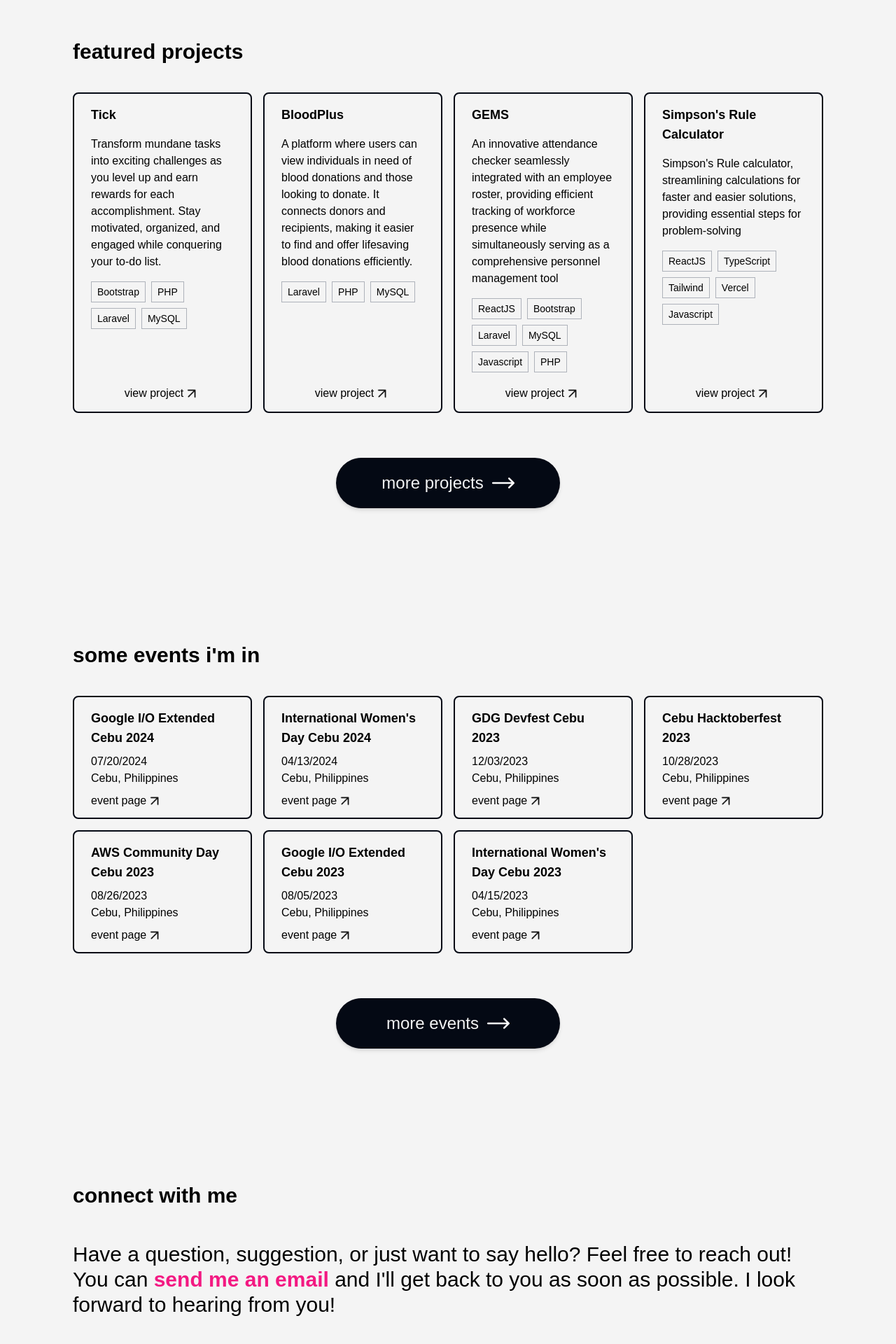
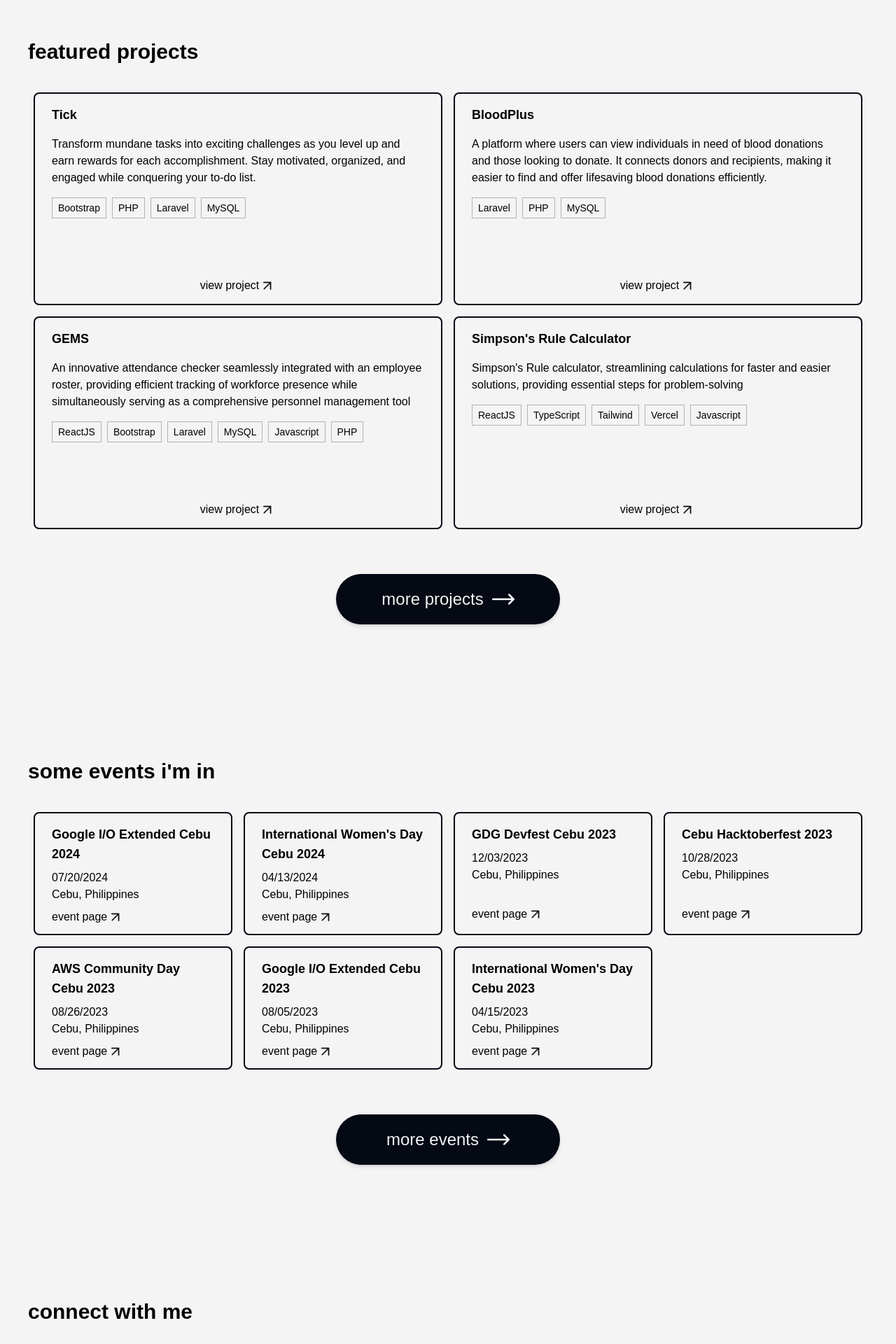
Before and after one commit to jacobbalane/portfolio, a React (Create React App) app: page / in a window 1280 px wide. Shown: the part 1360-3280 px from the top of the page at 70% size. Built offline with nearby package versions, Linux system fonts and the light colour scheme.

Commit message:
[fix] remove paddings on lg view

```diff
--- a/src/components/molecules/ProjectCard.tsx
+++ b/src/components/molecules/ProjectCard.tsx
@@ -14,7 +14,7 @@ interface ProjectCardProps {
 
 const ProjectCard: React.FC<ProjectCardProps> = ({ project }) => {
   return (
-    <div className="md:min-h-35rem xl:min-h-80 w-full md:w-1/2 xl:w-1/4 md:p-2">
+    <div className="md:min-h-35rem xl:min-h-80 w-full md:w-1/2 md:p-2">
       <div className=" border-2 border-primary rounded-lg h-full">
         <div className="flex flex-col h-full">
           <div className="grow flex flex-col px-5 py-3 md:px-6 md:py-4 space-y-2 md:space-y-4">
--- a/src/components/organisms/Contact.tsx
+++ b/src/components/organisms/Contact.tsx
@@ -3,8 +3,8 @@ import LinkButton from "../atoms/LinkButton";
 const Contact = () => {
   return (
     <div className="flex flex-col font-montserrat md:max-w-[50rem] lg:max-w-[60rem] xl:max-w-[75rem] mx-auto">
-      <div className="flex flex-col px-8 md:px-16 space-y-4 mb-4 md:mb-10">
-        <p className="font-bold md:text-2xl md:mb-8 xl:text-3xl">
+      <div className="flex flex-col px-8 md:px-16 lg:px-0 space-y-4 mb-4 md:mb-10">
+        <p className="font-bold md:text-2xl md:mb-8 lg:px-0 xl:text-3xl">
           connect with me
         </p>
         <div className="flex h-40 md:h-48">
--- a/src/components/organisms/Events.tsx
+++ b/src/components/organisms/Events.tsx
@@ -10,10 +10,10 @@ const Events = () => {
       className="flex flex-col font-montserrat md:max-w-[50rem] lg:max-w-[60rem] xl:max-w-[75rem] mx-auto"
       id="events">
       <div className="flex flex-col">
-        <p className="font-bold  px-8 md:px-16 md:text-2xl mb-4 md:mb-8 xl:text-3xl">
+        <p className="font-bold  px-8 md:px-16 lg:px-0 md:text-2xl mb-4 md:mb-8 xl:text-3xl">
           some events i'm in
         </p>
-        <div className="flex flex-col md:flex-row flex-wrap space-y-4 md:space-y-0 px-8 md:px-14">
+        <div className="flex flex-col md:flex-row flex-wrap space-y-4 md:space-y-0 px-8 md:px-14 lg:px-0">
           {upcomingEventData.map((event) => (
             <UpcomingEventCard event={event} key={event.key} />
           ))}
--- a/src/components/organisms/Projects.tsx
+++ b/src/components/organisms/Projects.tsx
@@ -16,10 +16,10 @@ const Projects = () => {
     <div
       className="flex flex-col font-montserrat md:max-w-[50rem] lg:max-w-[60rem] xl:max-w-[75rem] mx-auto"
       id="projects ">
-      <div className="px-8 md:px-16 mb-4 md:mb-8">
+      <div className="px-8 md:px-16 lg:px-0 mb-4 md:mb-8">
         <p className="font-bold md:text-2xl xl:text-3xl">featured projects</p>
       </div>
-      <div className="overflow-x-auto flex flex-col md:flex-row md:flex-wrap space-y-4 md:space-y-0 px-8 md:px-14">
+      <div className="overflow-x-auto flex flex-col md:flex-row md:flex-wrap space-y-4 md:space-y-0 px-8 md:px-14 lg:px-0">
         {projects.map((project) => (
           <ProjectCard project={project} key={project.key} />
         ))}
```
